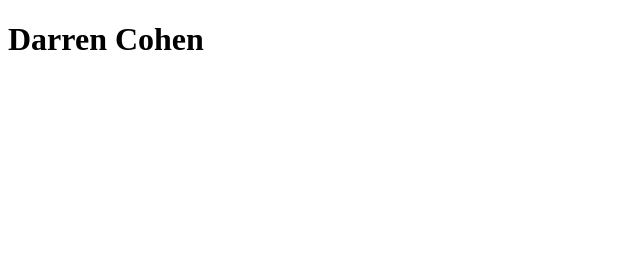
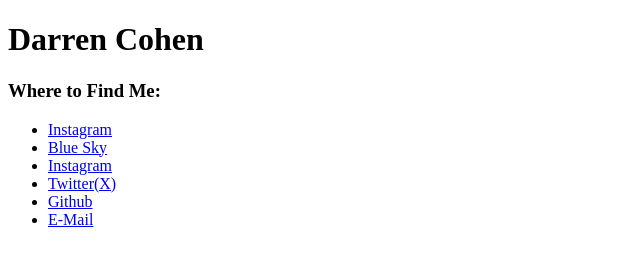
Before and after one commit to darren-cohen/website, a plain HTML site: page index.html in a window 1280 px wide. Shown: the whole page, without its empty margins (0-640 px from the left). Drawn offline with Linux system fonts and the light colour scheme.

Commit message:
Updated Index with links

```diff
--- a/index.html
+++ b/index.html
@@ -8,5 +8,17 @@
 <body>
     <h1>Darren Cohen</h1>
 
+    <h3>Where to Find Me:</h3>
+
+    <ul>
+        <li><a target="new" href="https://instagram.com/_darrencohen">Instagram</a></li>
+        <li><a target="new" href="https://bsky.app/profile/darrencohen.me">Blue Sky</a></li>
+        <li><a target="new" href="https://threads.net/_darrencohen">Instagram</a></li>
+        <li><a target="new" href="https://x.com/_darrencohen">Twitter(X)</a></li>
+        <li><a target="new" href="https://github.com/darren-cohen">Github</a></li>
+        <li><a target="new" href="mailto: feedback@darrencohen.me">E-Mail</a></li>
+
+    </ul>
+
 </body>
 </html>
```
